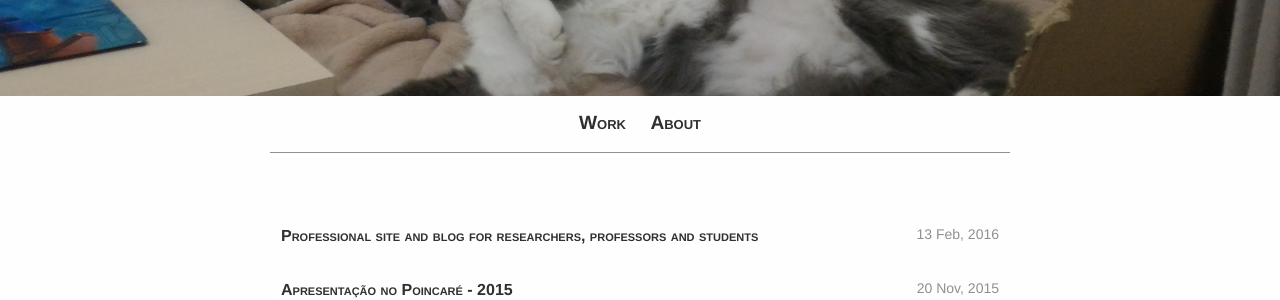
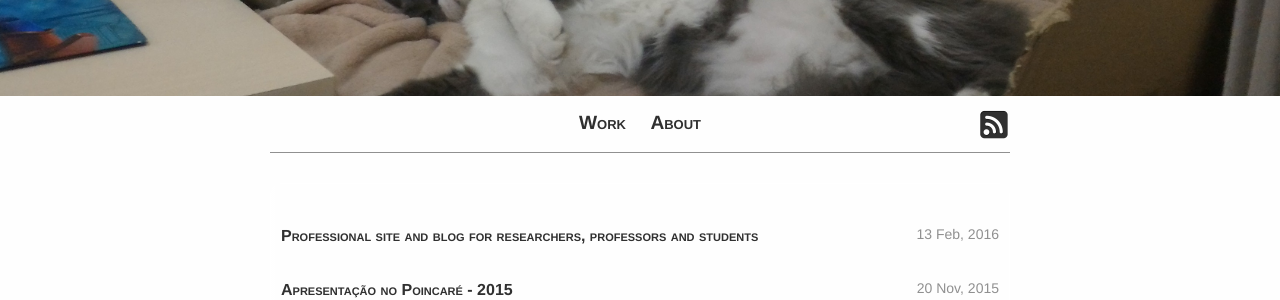
Before and after one commit to eirinin/blog, a Jekyll site: the page built from index.html, in a window 1280 px wide. Shown: the part 209-509 px from the top of the page. Built offline with Jekyll 4.4.1, drawn with Linux system fonts in a browser that asks for light colours.

Commit message:
Add rss icon

```diff
--- a/_includes/header.html
+++ b/_includes/header.html
@@ -25,6 +25,10 @@
           <a class="page-link" href="{{ pg.url | prepend: site.baseurl }}">{{ pg.title }}</a>
           {% endif %}
         {% endfor %}
+        <div class="page-link-rss">
+          <a href="{{ site.baseurl }}/feed.xml">
+            <img src="{{ site.baseurl }}/img/rss.png"></a>
+        </div>
       </div>
     </nav>
 
--- a/_sass/_layout.scss
+++ b/_sass/_layout.scss
@@ -42,9 +42,20 @@
     line-height: 56px;
     text-align: center;
     border-bottom: 1px solid $grey-color;
+    position: relative;
 
     .menu-icon {
         display: none;
+    }
+
+    .page-link-rss {
+        position: absolute;
+        right: 0;
+        top: 0;
+
+        img {
+          width: 32px;
+        }
     }
 
     .page-link {
@@ -66,6 +77,10 @@
         border: 1px solid $grey-color-light;
         border-radius: 5px;
         text-align: right;
+
+        .page-link-rss {
+            position: relative;
+        }
 
         .menu-icon {
             display: block;
```
